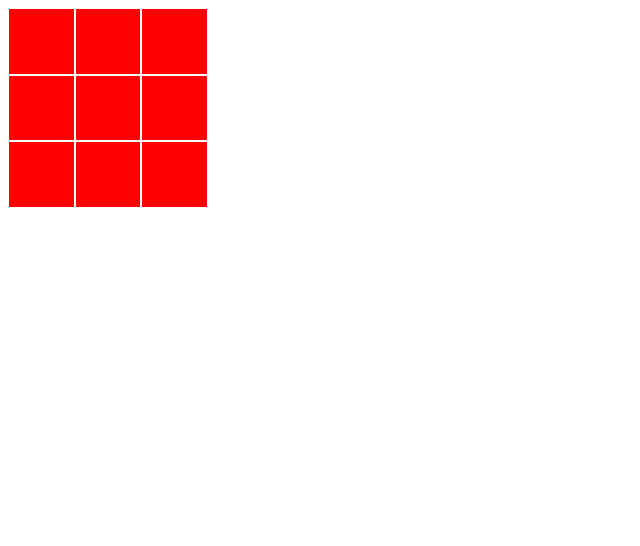
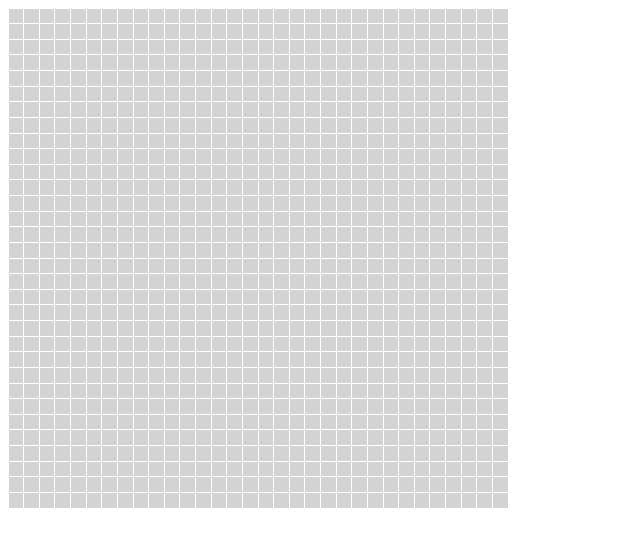
Before and after one commit to rezaiqronoor/odin-etch-a-sketch, a plain HTML site: page index.html in a window 1280 px wide. Shown: the whole page, without its empty margins (0-640 px from the left). Drawn offline with Linux system fonts and the light colour scheme.

Commit message:
completed the main sketch canvas

```diff
--- a/index.html
+++ b/index.html
@@ -5,26 +5,11 @@
       <meta http-equiv="X-UA-Compatible" content="IE=edge" />
       <meta name="viewport" content="width=device-width, initial-scale=1.0" />
       <link rel="stylesheet" href="./style.css" />
+      <script src="./index.js" defer></script>
       <title>Document</title>
    </head>
    <body>
-      <div class="test"></div>
-      <div class="container">
-         <dic class="column">
-            <div class="row"></div>
-            <div class="row"></div>
-            <div class="row"></div>
-         </dic>
-         <dic class="column">
-            <div class="row"></div>
-            <div class="row"></div>
-            <div class="row"></div>
-         </dic>
-         <dic class="column">
-            <div class="row"></div>
-            <div class="row"></div>
-            <div class="row"></div>
-         </dic>
+      <div draggable="false" class="sketch-container">
       </div>
    </body>
 </html>
--- /dev/null
+++ b/index.js
@@ -0,0 +1,35 @@
+// Main Sketch
+
+let columns = 32;
+let rows = 32;
+let draw = false;
+
+const container = document.querySelector(".sketch-container");
+
+container.addEventListener("mousedown", () => {
+   draw = true;
+});
+container.addEventListener("mouseup", () => {
+   draw = false
+});
+
+for (i = 0; i < columns; i++) {
+   const column = document.createElement("div");
+   column.setAttribute("class", "column");
+   column.setAttribute("draggable", "false");
+
+   for (j = 0; j < rows; j++) {
+      const row = document.createElement("div");
+      row.setAttribute("class", "row");
+      row.setAttribute("draggable", "false");
+      row.addEventListener("mousemove", () =>
+         {
+            if(draw) row.setAttribute("style", "background-color: blue");
+         }
+      );
+
+      column.appendChild(row);
+   }
+
+   container.appendChild(column);
+}
--- a/style.css
+++ b/style.css
@@ -1,7 +1,7 @@
-.container {
+.sketch-container {
    display: flex;
    aspect-ratio: 1/1;
-   width: 200px;
+   width: 500px;
 }
 
 .column {
@@ -12,6 +12,6 @@
 
 .row {
    flex: 1;
-   background-color: red;
-   margin: 1px;
+   background-color: lightgray;
+   margin: 0.5px;
 }
```
